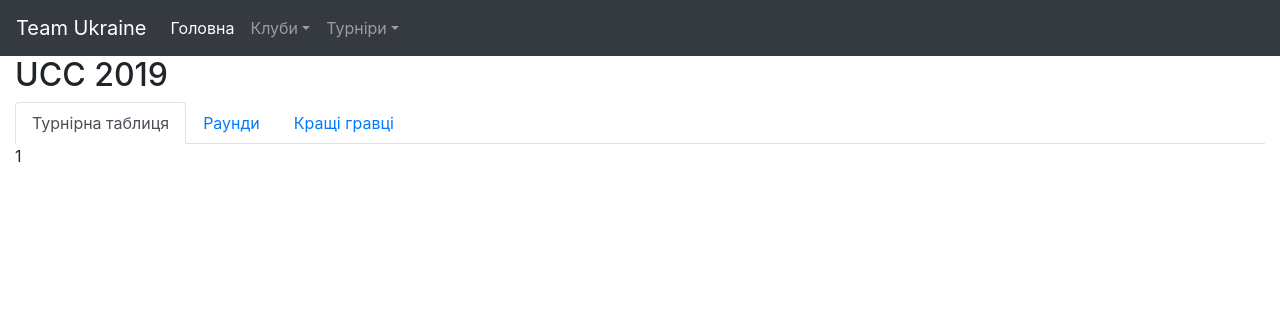
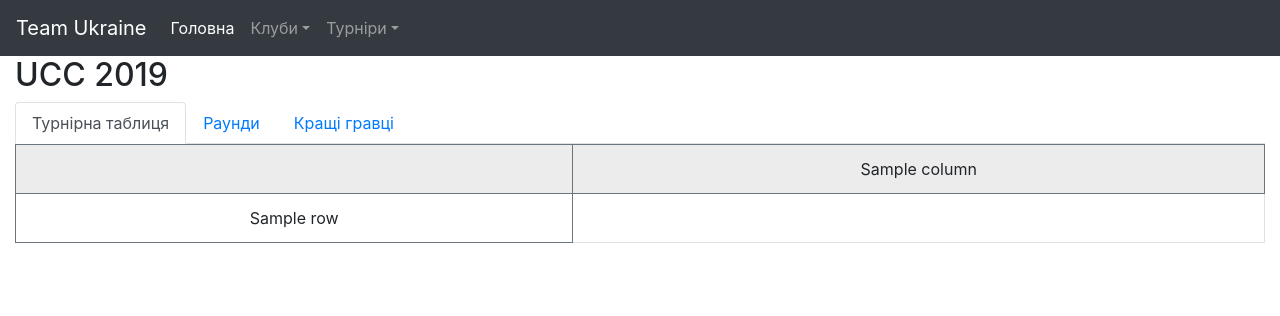
Before and after one commit to mxgolota/teamukraine, a Flask app: template templates/ucc2019.html in a window 1280 px wide. Shown: the top 316 px of the page. Run offline with Flask 2, Linux system fonts and the light colour scheme; the template is opened without the code that fills it: most values are stand-ins (such as "Sample title", 1, 10 or a date in 2020); parts of the project's set-up code (start-up, migrations or seed data) failed here and were passed over; some libraries are stand-ins or nearby versions.

Commit message:
UCC 2019 - part 2
Added UCC 2019 - part 2

```diff
--- a/teamukraine.py
+++ b/teamukraine.py
@@ -131,7 +131,17 @@ def ucc2019():
 
     best_players = pd.DataFrame(best_players_result)
     rounds = pd.DataFrame(rounds_result)
-    return render_template("ucc2019.html", best_players=best_players, rounds=rounds)
+    first_teams = rounds[['round_id', 'match_id', 'team1_name', 'team1_result', 'team2_name']]
+    first_teams = first_teams.rename(columns={"team1_name": "team_name", "team1_result": "team_result", "team2_name": "opponent_name"})
+    second_teams = rounds[['round_id', 'match_id', 'team2_name', 'team2_result', 'team1_name']]
+    second_teams = second_teams.rename(columns={"team2_name": "team_name", "team2_result": "team_result", "team1_name": "opponent_name"})
+    tournament_table = pd.concat([first_teams, second_teams]).reset_index()
+
+    tournament_table = pd.crosstab(tournament_table.team_name, tournament_table.opponent_name, aggfunc="sum", values=tournament_table.team_result)
+    tournament_table['Загалом'] = tournament_table.sum(axis=1)
+    tournament_table.reset_index(inplace=True)
+
+    return render_template("ucc2019.html", best_players=best_players, rounds=rounds, tournament_table=tournament_table)
 
 if __name__ == "__main__":
     #app.run(host='0.0.0.0')
--- a/templates/base.html
+++ b/templates/base.html
@@ -57,6 +57,7 @@
 					<div class="dropdown-menu">
 						<a class="dropdown-item" href = "{{ url_for('lcwl_main') }}">LCWL (кращі гравці)</a>
                   		<a class="dropdown-item" href = "{{ url_for('lcwl_u1600') }}">LCWL U1600 (кращі гравці)</a>
+						<a class="dropdown-item" href = "{{ url_for('ucc2019') }}">UCC 2019</a>
 					</div>
 				</li>
 			</ul>
--- a/templates/ucc2019.html
+++ b/templates/ucc2019.html
@@ -17,12 +17,34 @@
     <a class="nav-link" id="rounds-tab" data-toggle="tab" href="#rounds" role="tab" aria-controls="rounds" aria-selected="false">Раунди</a>
   </li>
   <li class="nav-item">
-    <a class="nav-link" id="contact-tab" data-toggle="tab" href="#contact" role="tab" aria-controls="contact" aria-selected="false">Кращі гравці</a>
+    <a class="nav-link" id="best_players-tab" data-toggle="tab" href="#best_players" role="tab" aria-controls="best_players" aria-selected="false">Кращі гравці</a>
   </li>
 </ul>
 <div class="tab-content" id="myTabContent">
   <div class="tab-pane fade show active" id="tournamenttable" role="tabpanel" aria-labelledby="tournamenttable-tab">
-      1
+      <table class="align-middle text-center table table-bordered table-hover">
+          <thead class="table-active">
+          <tr>
+              <td class="border border-secondary"></td>
+          {% for column in tournament_table.columns[1:] %}
+              <td class="border border-secondary">{{ column }}</td>
+          {% endfor %}
+          </tr>
+          </thead>
+          <tbody>
+          {% for index, row in tournament_table.iterrows(): %}
+          <tr>
+              {% for column in tournament_table.columns %}
+              {% if row[column]|string != 'nan' %}
+              <td class="border border-secondary">{{ row[column] }}</td>
+              {% else %}
+              <td class="border border-secondary"> X </td>
+              {% endif %}
+              {% endfor %}
+          {% endfor %}
+          </tr>
+          </tbody>
+      </table>
   </div>
   <div class="tab-pane fade" id="rounds" role="tabpanel" aria-labelledby="rounds-tab">
       {% for i in range(1, rounds['round_id'].max()+1) %}
@@ -68,7 +90,7 @@
       {% endfor %}
 
   </div>
-  <div class="tab-pane fade" id="contact" role="tabpanel" aria-labelledby="contact-tab">
+  <div class="tab-pane fade" id="best_players" role="tabpanel" aria-labelledby="best_players-tab">
       <table class="table table-striped table-bordered">
         <thead>
         <tr>
```
